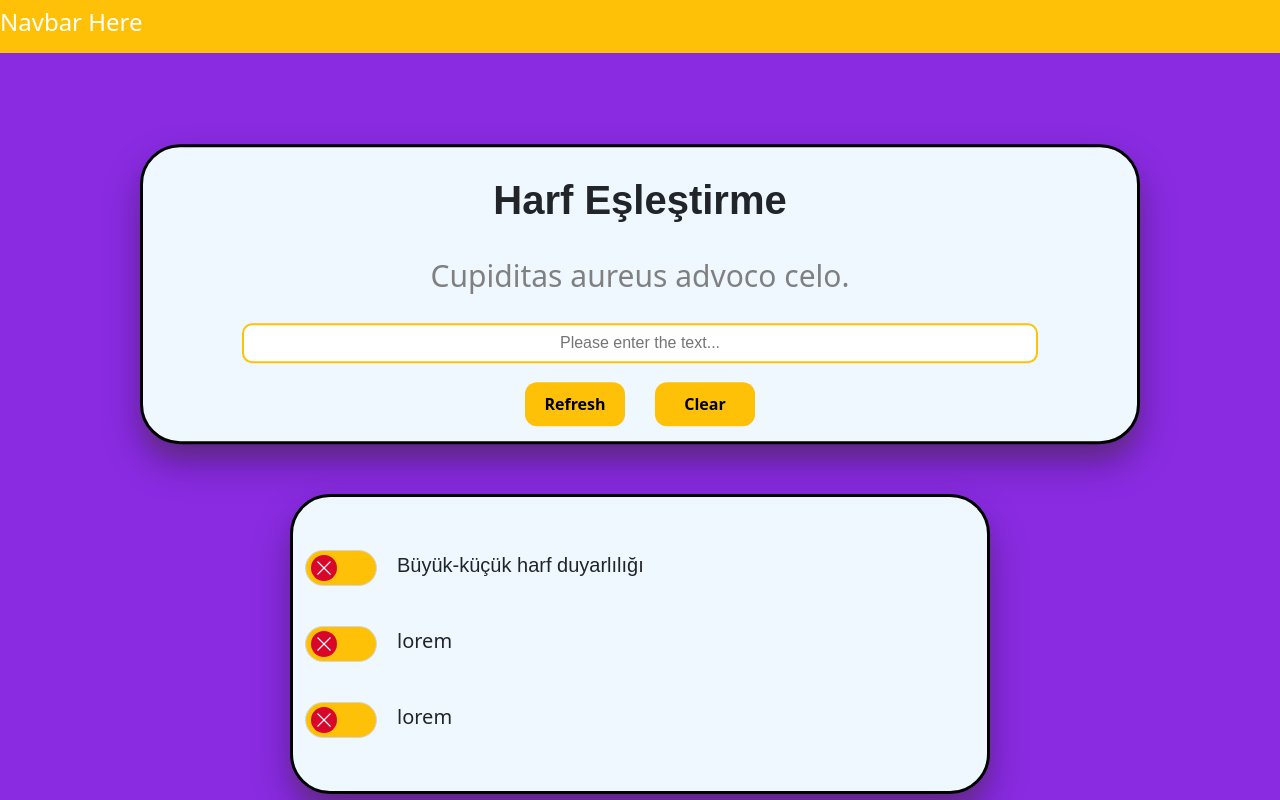
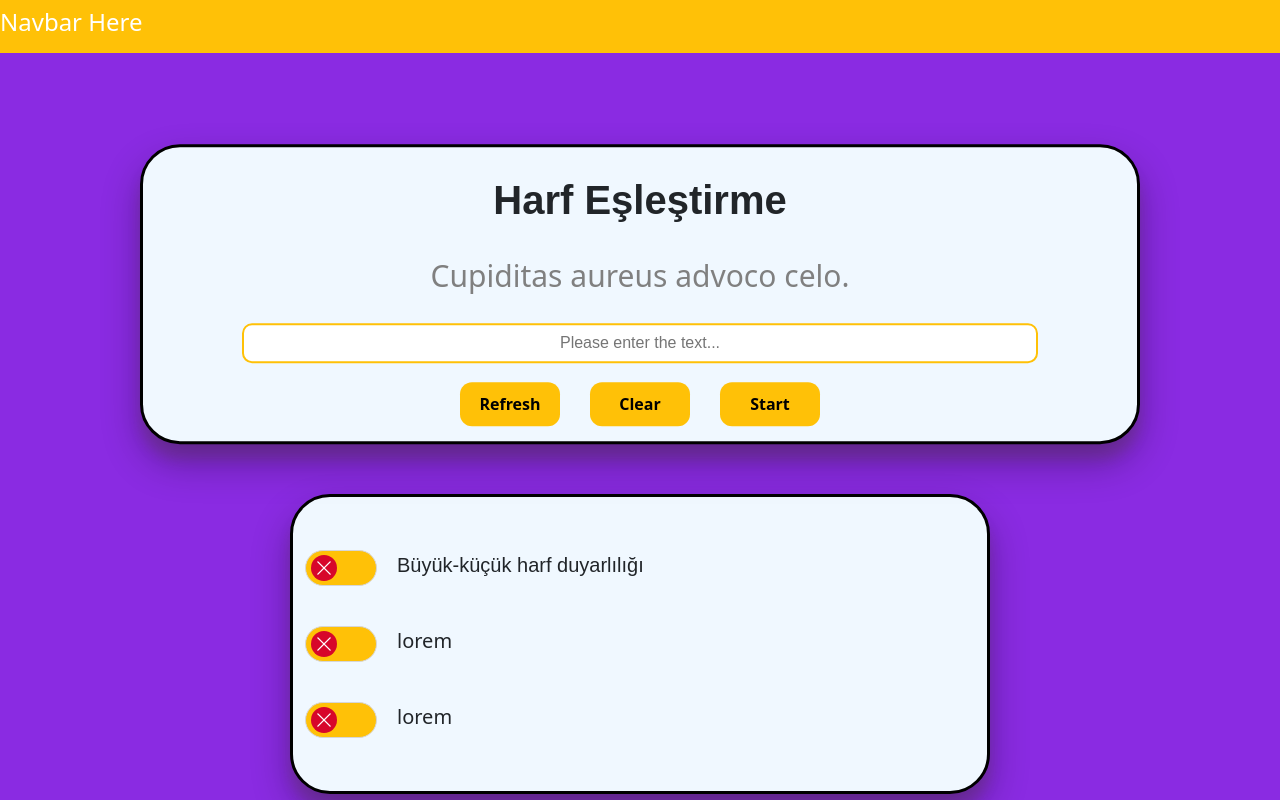
Before and after one commit to M-Erayman/ANGULAR-LoremTest, an Angular app: page / in a window 1280 px wide. Built offline with nearby package versions, Linux system fonts and the light colour scheme; a web font is replaced by a local one.

Commit message:
zoom effect is done

```diff
--- a/src/app/middle/middle.component.css
+++ b/src/app/middle/middle.component.css
@@ -12,7 +12,15 @@
   justify-content: center;
   align-items: center;
   position: relative;
+  transition: transform 1s;
 }
+
+.zoomEffect {
+  transform: scale(
+    1.5
+  ); /* (150% zoom - Note: if the zoom is too large, it will go outside of the viewport) */
+}
+
 .midBody h1 {
   position: absolute;
   top: 10%;
--- a/src/app/middle/middle.component.html
+++ b/src/app/middle/middle.component.html
@@ -1,4 +1,4 @@
-<div class="container midBody">
+<div class="container midBody" [ngClass]="{ zoomEffect: isZoomed }">
   <h1 class="kodchasan-bold">Harf Eşleştirme</h1>
   <div class="d1">
     <p class="kodchasan-normal">
@@ -23,5 +23,6 @@
       Refresh
     </button>
     <button class="btnRefresh" role="button">Clear</button>
+    <button class="btnRefresh" (click)="btnStart()" role="button">Start</button>
   </div>
 </div>
--- a/src/app/middle/middle.component.ts
+++ b/src/app/middle/middle.component.ts
@@ -15,6 +15,7 @@ export class MiddleComponent {
   title = 'Harf';
   randomText = faker.lorem.sentence();
   enteredText = '';
+  isZoomed: boolean = false;
   list: boolean[] = [];
 
   constructor(private baseService: BaseService) {}
@@ -33,6 +34,10 @@ export class MiddleComponent {
     this.enteredText = '';
   }
 
+  btnStart() {
+    this.isZoomed = !this.isZoomed;
+  }
+
   compare(randomLetter: string, enteredLetter: string) {
     if (!enteredLetter) {
       return 'pending';
```
